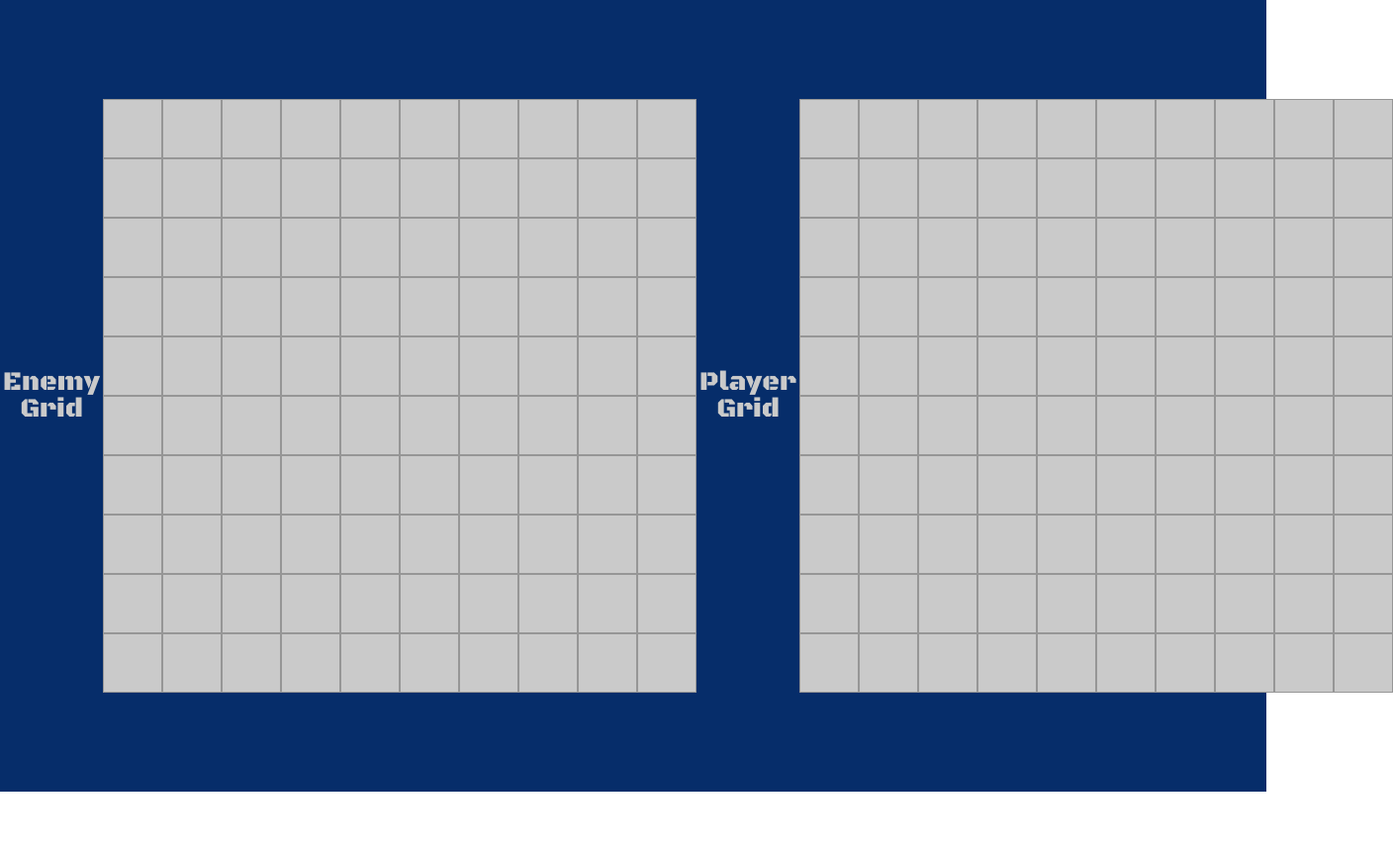
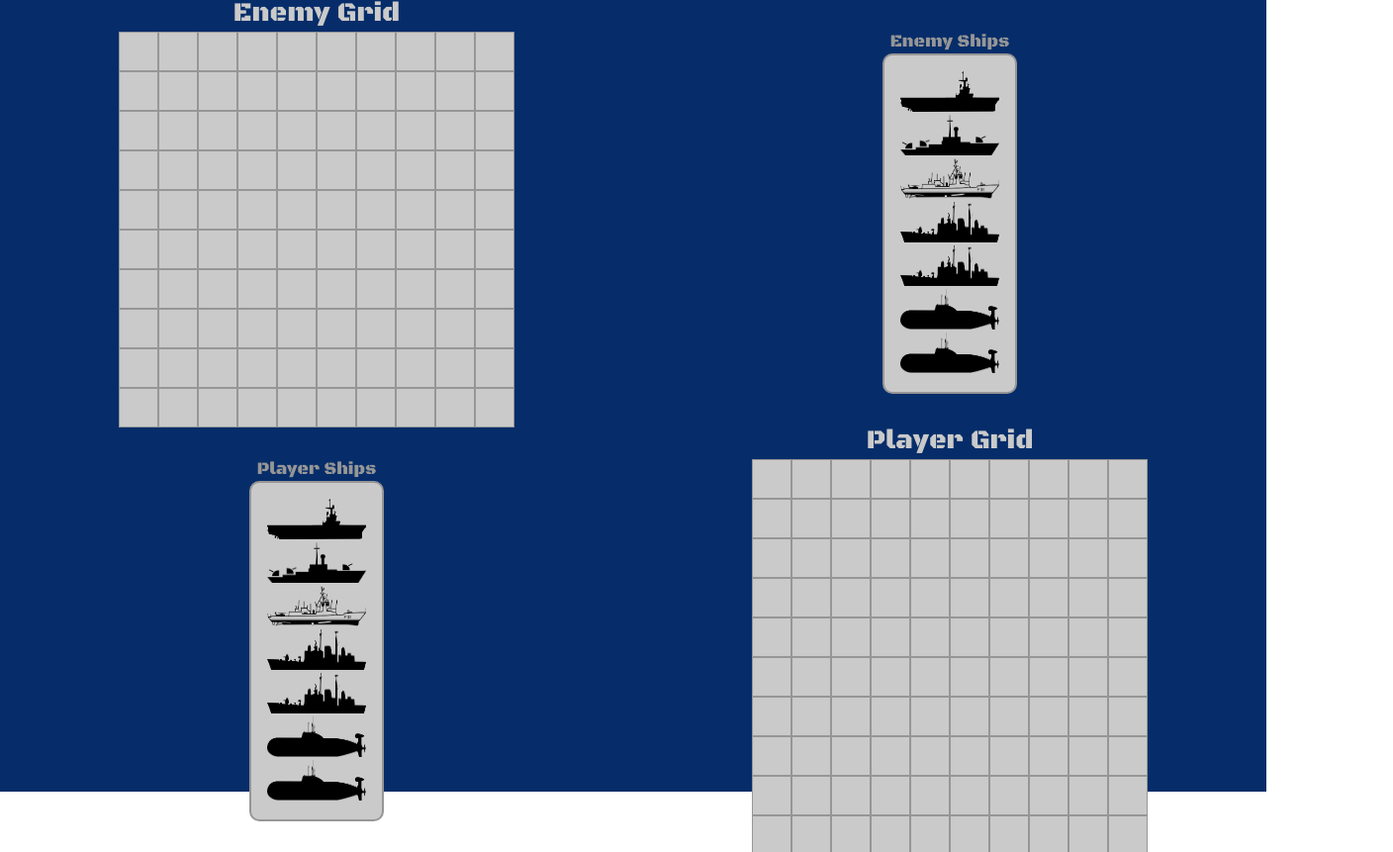
Before and after one commit to palmerusaf/battle-ship, a website built with webpack: page src/index.html in a window 1280 px wide. Shown: the top 861 px of the page at 99% size, 1408 px wide, since content can reach past the window. Before the commit the page ends 800 px from the top, so only its background shows below. Built offline with nearby package versions, Linux system fonts and the light colour scheme.

Commit message:
add desktop styling

```diff
--- a/src/modules/new-grid-area.js
+++ b/src/modules/new-grid-area.js
@@ -2,7 +2,7 @@ import { Components } from "./components";
 
 export function newGridAreaFor(playerName) {
   const gridArea = document.createElement("div");
-  gridArea.classList.add("grid-area");
+  gridArea.classList.add("grid-area", `grid-area--${playerName}`);
 
   const gridLabel = document.createElement("h2");
   gridLabel.classList.add("grid-area__label");
--- a/src/modules/new-ship-list.js
+++ b/src/modules/new-ship-list.js
@@ -1,6 +1,6 @@
 export function newShipListFor(playerName) {
   const shipArea = document.createElement("div");
-  shipArea.classList.add("ship-area");
+  shipArea.classList.add("ship-area", `ship-area--${playerName}`);
 
   const shipLabel = document.createElement("h3");
   shipLabel.classList.add("ship-area__label");
@@ -26,6 +26,7 @@ export function newShipListFor(playerName) {
 
       const shipImg = document.createElement("img");
       shipImg.src = `/src/imgs/${mapShipTo(i)}.png`;
+      shipImg.classList.add("ship-area__img");
       shipItem.appendChild(shipImg);
     }
     function mapShipTo(index) {
--- a/src/styles/battle-screen.scss
+++ b/src/styles/battle-screen.scss
@@ -23,12 +23,12 @@
     text-align: center;
   }
   &__grid {
-    $size: 75vmin;
-    width: $size;
-    height: $size;
+    $vmin-size: 75vmin;
+    width: $vmin-size;
+    height: $vmin-size;
   }
 }
-@media screen and (orientation: landscape) {
+@media screen and (orientation: landscape) and (max-height: 500px) {
   .battle-screen {
     grid-template-columns: repeat(2, 1fr);
     grid-template-rows: 1fr;
@@ -44,3 +44,43 @@
     display: none;
   }
 }
+//desktop styling
+@media screen and (min-width: 1000px) {
+  .battle-screen {
+    grid-template-rows: repeat(2, 1fr);
+    grid-template-columns: repeat(2, 1fr);
+  }
+  .grid-area {
+    &__grid {
+      width: 400px;
+      height: 400px;
+    }
+  }
+  .ship-area {
+    display: flex;
+    flex-direction: column;
+    justify-content: center;
+    align-items: center;
+    &--Player {
+      grid-area: 2;
+
+    }
+    &__label {
+      font-family: "Mil Stencil";
+      color: $navy-chain-outline;
+      font-size: 1.1rem;
+      margin-bottom: 0.2rem;
+    }
+    &__list {
+      background-color: $navy-gray-chain;
+      padding: 1rem;
+      width: fit-content;
+      border: solid 2px $navy-chain-outline;
+      border-radius: 10px;
+    }
+    &__img {
+      width: 100px;
+      height: 41px;
+    }
+  }
+}
```
Also changed, not shown: dist/main.js.
